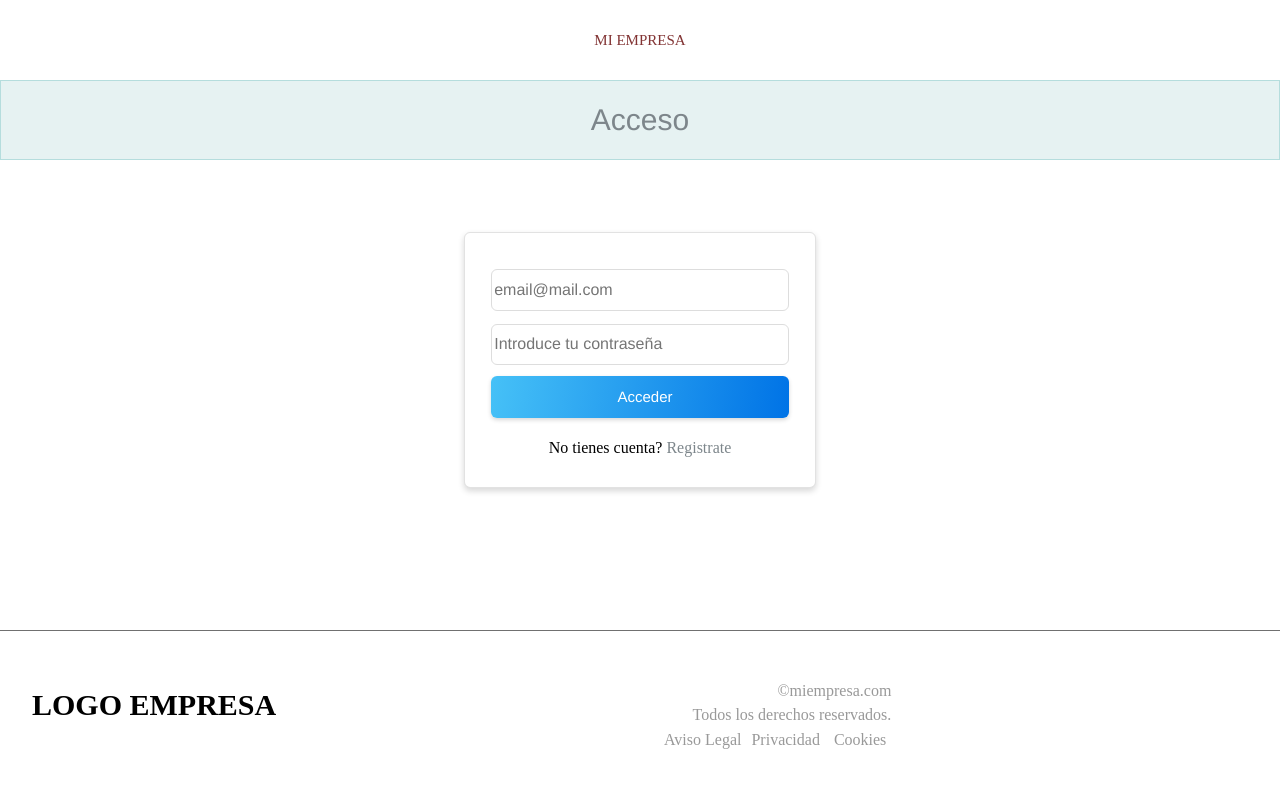
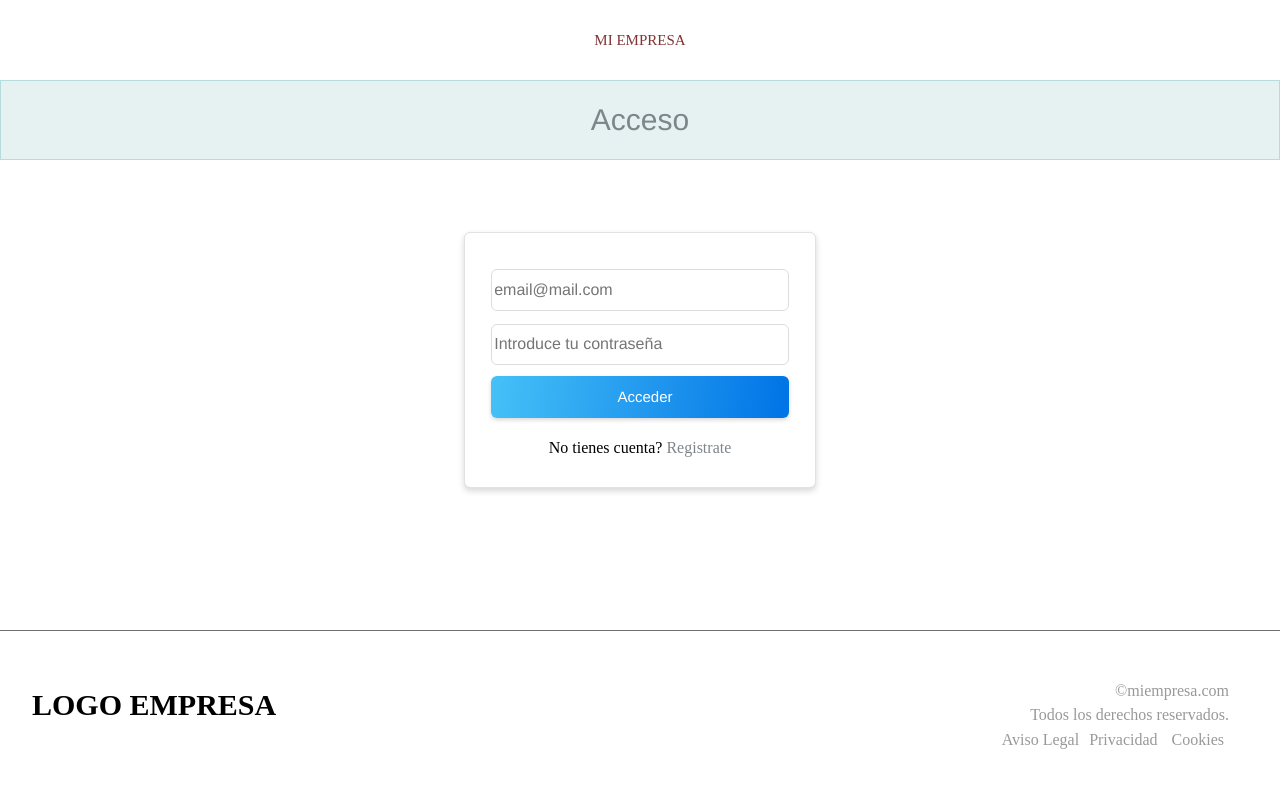
Before and after one commit to IT-Academy-BCN/ita-directory, a React (Create React App) app: page /login in a window 1280 px wide. Shown: the top 788 px of the page. Built offline with nearby package versions, Linux system fonts and the light colour scheme.

Commit message:
fixed footer

```diff
--- a/src/components/layout/Body/styles.js
+++ b/src/components/layout/Body/styles.js
@@ -7,7 +7,7 @@ export const StyledBody = styled.div`
     background-size: cover;
 `
 
-export const Childrens = styled.section`
+export const Childrens = styled.div`
     display: flex;
     justify-content: center;
     padding-top: 3.5rem
--- a/src/components/layout/Footer/styles.js
+++ b/src/components/layout/Footer/styles.js
@@ -1,16 +1,17 @@
 import styled from 'styled-components'
 // import Colors from "theme/Colors";
 
-export const StyledFooter = styled.footer`
+export const StyledFooter = styled.div`
     display: flex;
-
+    flex-wrap: wrap;
+    justify-content: space-between;
     position: absolute;
     bottom: 0;
     padding: 2rem;
     width: 100%;
     border-top: 1px solid #707070;
     opacity: 1;
-
+    background-color: white;
 `
 
 export const Logo = styled.div`
```
Lines whose indentation alone changed are shown as unchanged.
